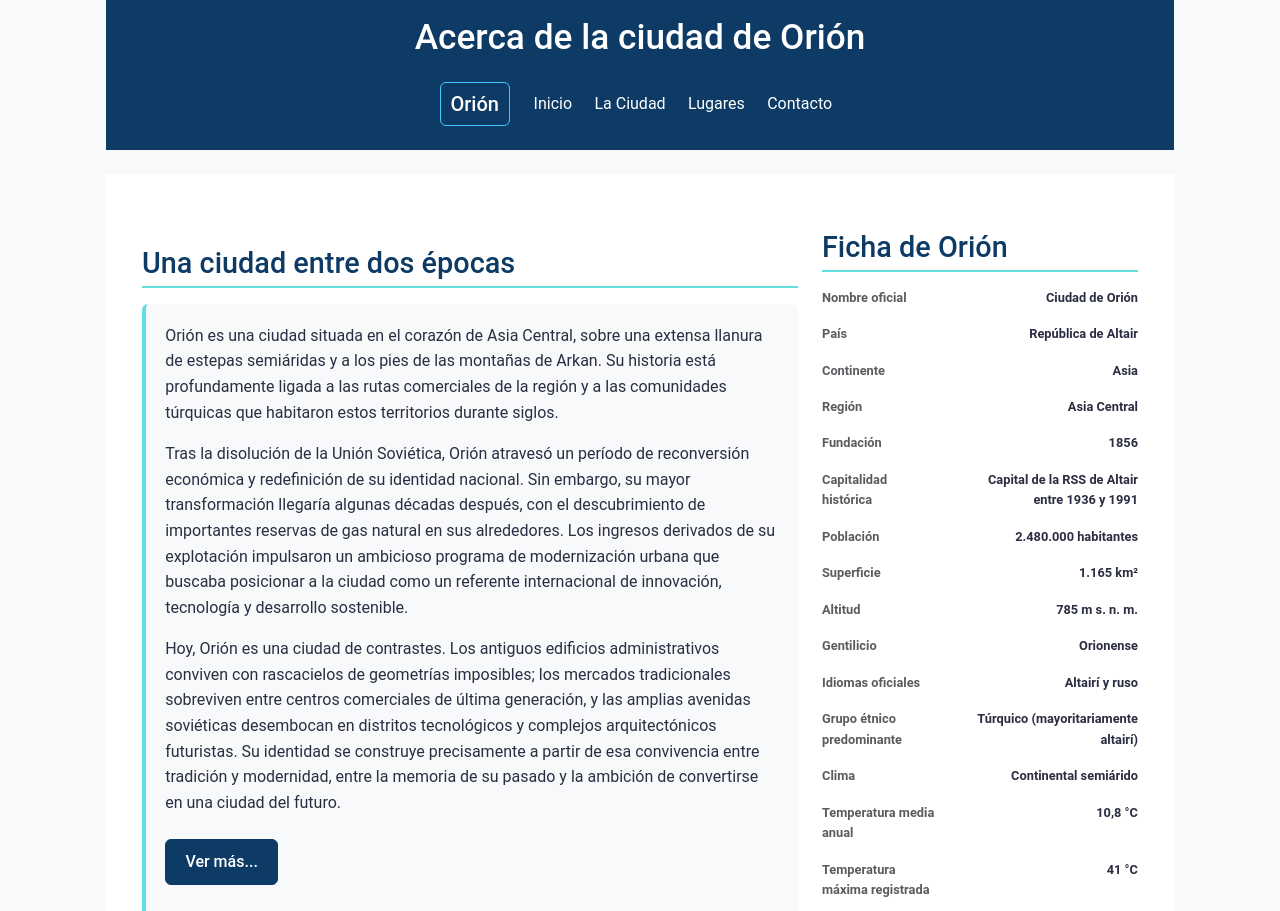
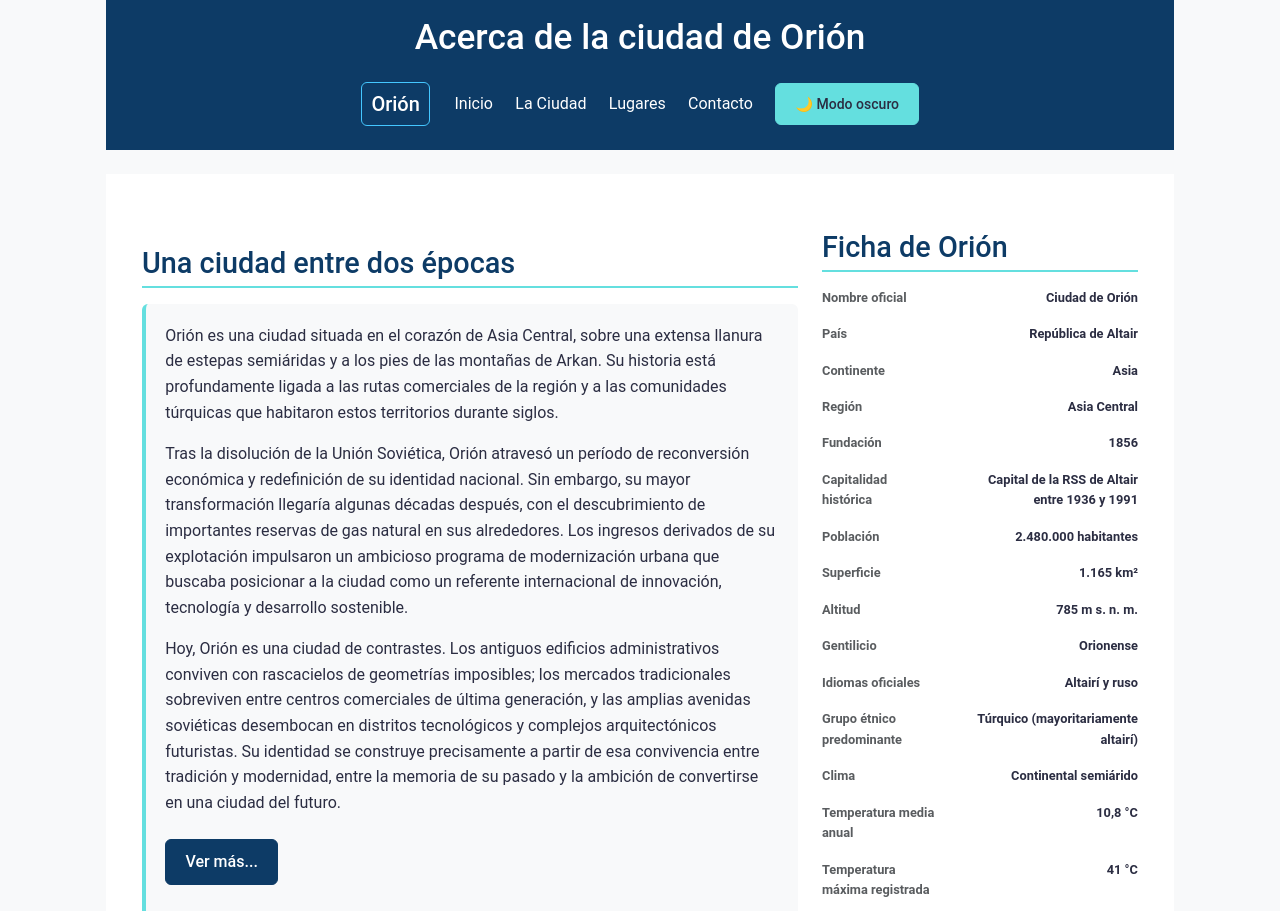
Before and after one commit to KevinDasilva19/Primer-TP, a plain HTML site: page ciudad.html in a window 1280 px wide. Shown: the top 911 px of the page. Drawn offline with nearby package versions, Linux system fonts and the light colour scheme.

Commit message:
feat: collapse para texto + modo oscuro

```diff
--- a/ciudad.html
+++ b/ciudad.html
@@ -32,6 +32,11 @@
                             </li>
                             <li class="nav-item">
                                 <a class="nav-link" href="contactos.html">Contacto</a>
+                            </li>
+                            <li class="nav-item">
+                                <button id="btn-modo" class="btn btn-orion-claro btn-sm ms-lg-2 mt-2 mt-lg-0" type="button">
+                                    🌙 Modo oscuro
+                                </button>
                             </li>
                         </ul>
                     </div>
@@ -206,5 +211,14 @@
     </footer>
     <script src="https://cdn.jsdelivr.net/npm/bootstrap@5.3.8/dist/js/bootstrap.bundle.min.js" integrity="sha384-FKyoEForCGlyvwx9Hj09JcYn3nv7wiPVlz7YYwJrWVcXK/BmnVDxM+D2scQbITxI" crossorigin="anonymous"></script>
     <script src="js/main.js"></script>
+
+    <!-- Agrego el script del collapse acá porque en el main.js rompía el js de las demás páginas: -->
+    <script>
+        const btnVerMas = document.querySelector('#btn-ver-mas');
+        btnVerMas.addEventListener('click', () => {
+            const collapseElementList = document.querySelectorAll('.collapse')
+            const collapseList = [...collapseElementList].map(collapseEl => new bootstrap.Collapse(collapseEl))
+        });
+    </script>
 </body>
 </html>
--- a/js/main.js
+++ b/js/main.js
@@ -1,10 +1,3 @@
-// Ciudad
-const btnVerMas = document.querySelector('#btn-ver-mas');
-btnVerMas.addEventListener('click', () => {
-  const collapseElementList = document.querySelectorAll('.collapse')
-  const collapseList = [...collapseElementList].map(collapseEl => new bootstrap.Collapse(collapseEl))
-});
-
 
 const formulario = document.getElementById("form-contacto");
 
```
